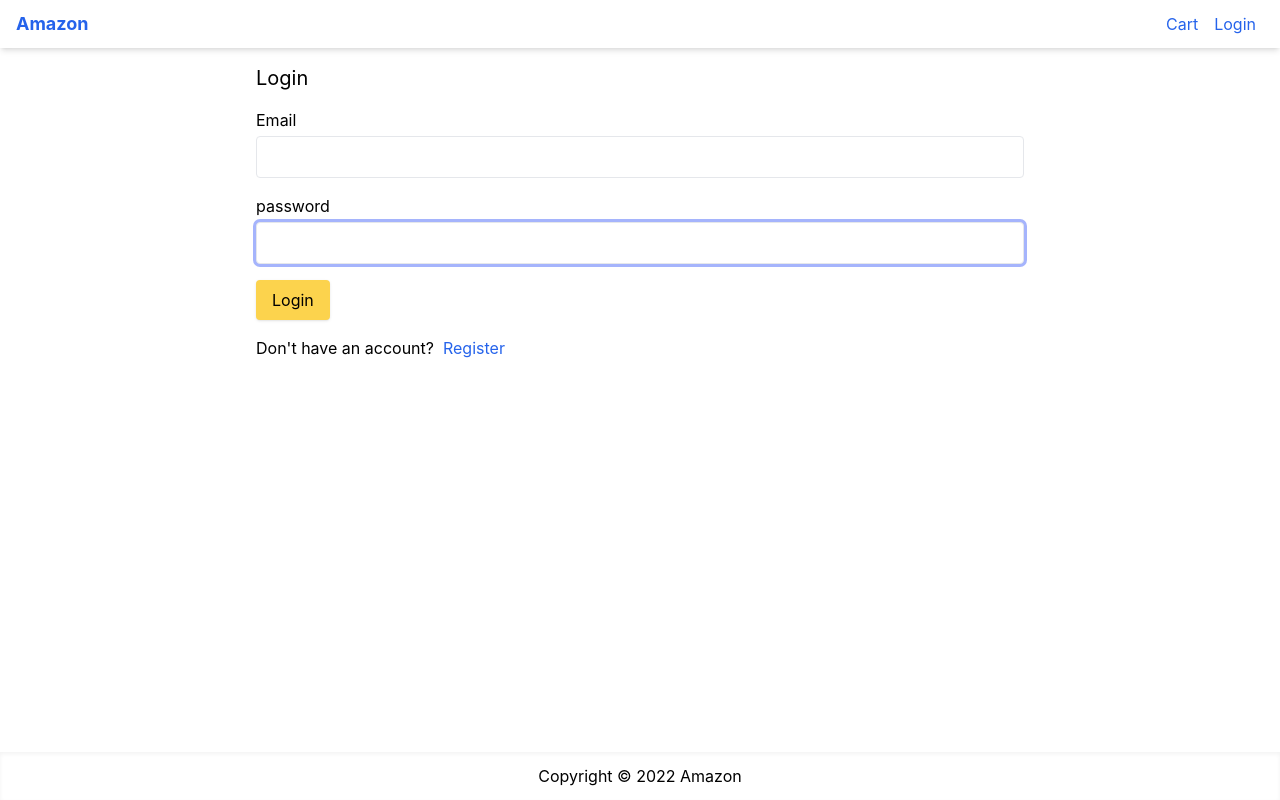
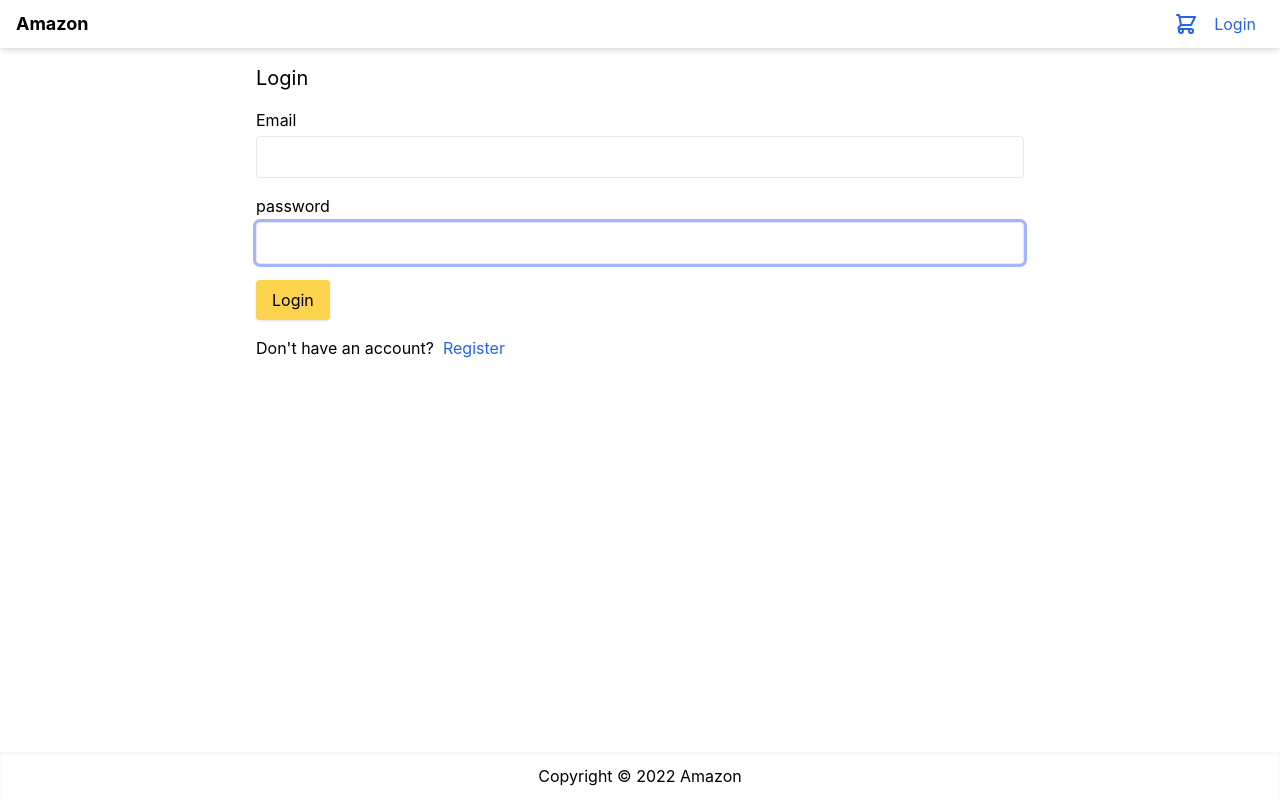
Before and after one commit to yousefwahba/amazon-clone, a Next.js app: page /login in a window 1280 px wide. Built offline with nearby package versions, Linux system fonts and the light colour scheme; no server answers.

Commit message:
improve ui

```diff
--- a/components/Layout.js
+++ b/components/Layout.js
@@ -42,12 +42,27 @@
         <header>
           <nav className="flex justify-between h-12 items-center px-4 shadow-md">
             <Link href="/">
-              <a className="text-lg font-bold">Amazon</a>
+              <a className="text-lg font-bold text-black">Amazon</a>
             </Link>
-            <div className="links">
+            <div className="links flex flex-row items-center justify-center">
               <Link href="/cart">
-                <a className="p-2">
-                  Cart
+                <a className="p-2 flex flex-row">
+                  <span>
+                    <svg
+                      className="w-6 h-6"
+                      fill="none"
+                      stroke="currentColor"
+                      viewBox="0 0 24 24"
+                      xmlns="http://www.w3.org/2000/svg"
+                    >
+                      <path
+                        strokeLinecap="round"
+                        strokeLinejoin="round"
+                        strokeWidth={2}
+                        d="M3 3h2l.4 2M7 13h10l4-8H5.4M7 13L5.4 5M7 13l-2.293 2.293c-.63.63-.184 1.707.707 1.707H17m0 0a2 2 0 100 4 2 2 0 000-4zm-8 2a2 2 0 11-4 0 2 2 0 014 0z"
+                      />
+                    </svg>
+                  </span>
                   {cartItemsCount > 0 && (
                     <span className="ml-1 rounded-full bg-red-600 px-2 py-1 text-xs font-bold text-white">
                       {cartItemsCount}
--- a/pages/api/orders/history.js
+++ b/pages/api/orders/history.js
@@ -8,7 +8,6 @@
     return res.status(401).send({ message: 'signin required' });
   }
   const { _id } = session;
-  console.log(session);
   await db.connect();
   const orders = await Order.find({ user: _id });
   await db.disconnect();
--- a/pages/cart.js
+++ b/pages/cart.js
@@ -89,7 +89,7 @@
               </tbody>
             </table>
           </div>
-          <div className="card p-5">
+          <div className="card p-5 ">
             <ul>
               <li>
                 <div className="pb-3 text-xl">
--- a/pages/index.js
+++ b/pages/index.js
@@ -20,8 +20,6 @@
       return toast.error('Sorry. Product is out of stock');
     }
     dispatch({ type: 'CART_ADD_ITEM', payload: { ...product, quantity } });
-
-    toast.success('Product added to the cart');
   };
 
   return (
--- a/pages/product/[slug].js
+++ b/pages/product/[slug].js
@@ -28,7 +28,22 @@
     <Layout>
       <div>
         <Link href="/">
-          <a>Back to products</a>
+          <a className="mb-1">
+            <svg
+              className="w-6 h-6"
+              fill="none"
+              stroke="currentColor"
+              viewBox="0 0 24 24"
+              xmlns="http://www.w3.org/2000/svg"
+            >
+              <path
+                strokeLinecap="round"
+                strokeLinejoin="round"
+                strokeWidth={2}
+                d="M10 19l-7-7m0 0l7-7m-7 7h18"
+              />
+            </svg>
+          </a>
         </Link>
       </div>
       {/* grid  */}
```
